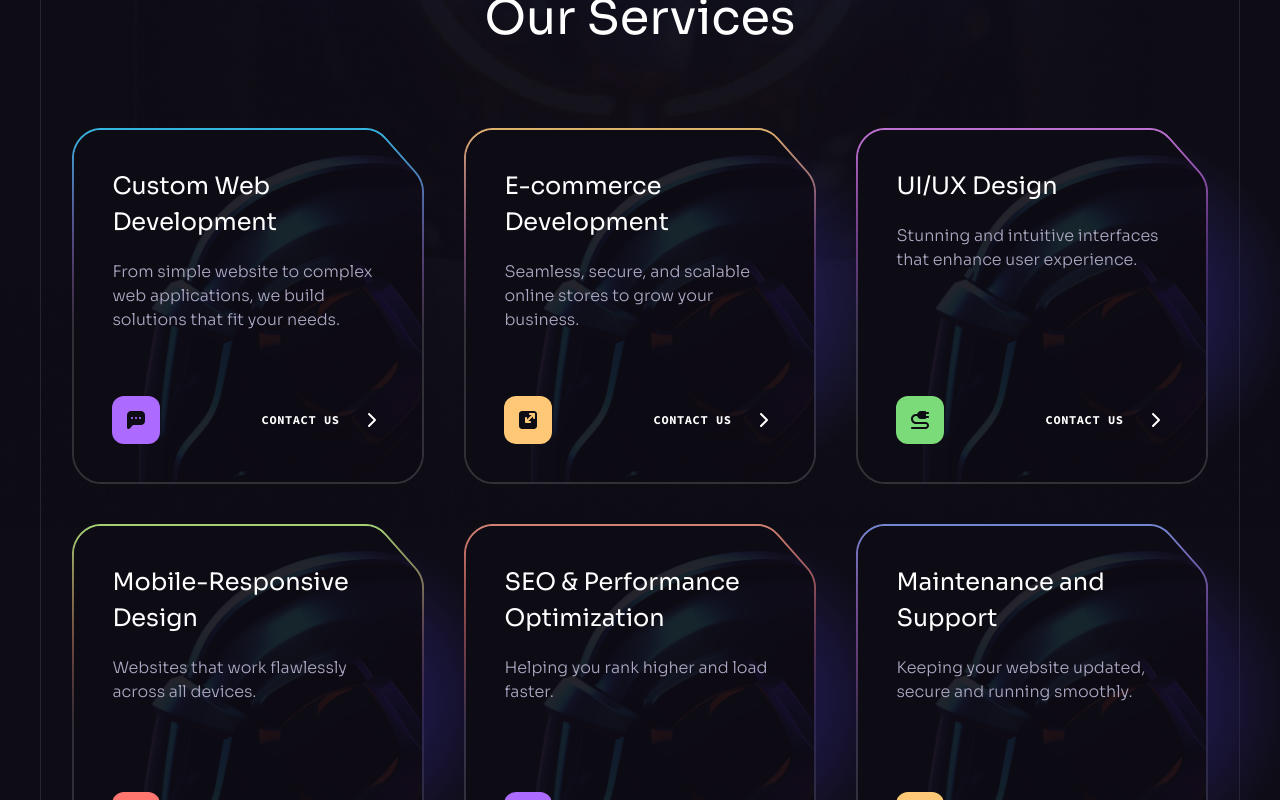
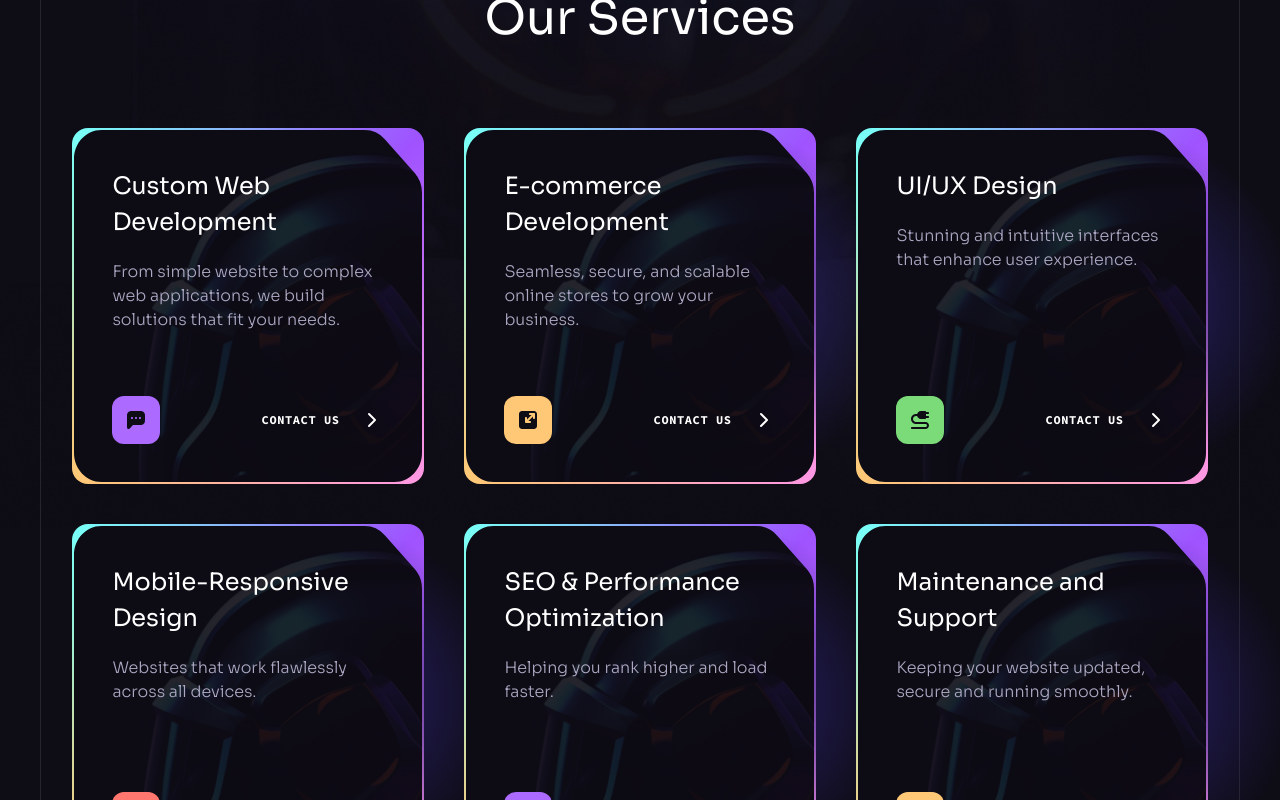
Before and after one commit to ChidiogoVictor/joedikatech, a React (Vite) app: page / in a window 1280 px wide. Shown: the part 1460-2260 px from the top of the page. Built offline with nearby package versions, Linux system fonts and the light colour scheme.

Commit message:
fixed benefits

```diff
--- a/src/components/Benefits.jsx
+++ b/src/components/Benefits.jsx
@@ -21,8 +21,7 @@ const Benefits = () => {
         <div className="flex flex-wrap gap-10 mb-10 justify-center">
           {benefits.map((item) => (
             <div
-              className="block relative p-0.5 bg-no-repeat bg-[length:100%_100%] md:max-w-[22rem]"
-              style={{ backgroundImage: `url(${item.backgroundUrl})` }}
+              className="block relative p-0.5 bg-no-repeat bg-[length:100%_100%] md:max-w-[22rem] rounded-2xl bg-conic-gradient"
               key={item.id}
             >
               <div
@@ -44,7 +43,7 @@ const Benefits = () => {
                 className="absolute inset-0.5 bg-n-8"
                 style={{ clipPath: "url(#benefits)" }}
               >
-                <div className="absolute inset-0 opacity-10">
+                <div className="absolute inset-0 opacity-10 ">
                   {item.imageUrl && (
                     <img
                       src={item.imageUrl}
```
